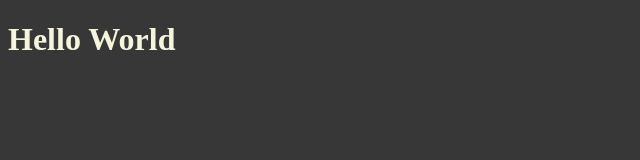
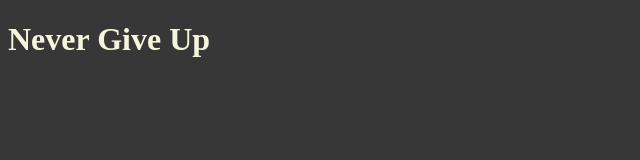
Before and after one commit to markmxmv/HabitsTracker, a plain HTML site: page index.html in a window 1280 px wide. Shown: the whole page, without its empty margins (0-640 px from the left). Drawn offline with Linux system fonts and the light colour scheme.

Commit message:
Changed text

```diff
--- a/index.html
+++ b/index.html
@@ -8,6 +8,6 @@
     <script src="app.js"></script>
 </head>
 <body style="background-color: #373737;">
-   <h1 style="color: beige">Hello World</h1>
+   <h1 style="color: beige">Never Give Up</h1>
 </body>
 </html>
```
